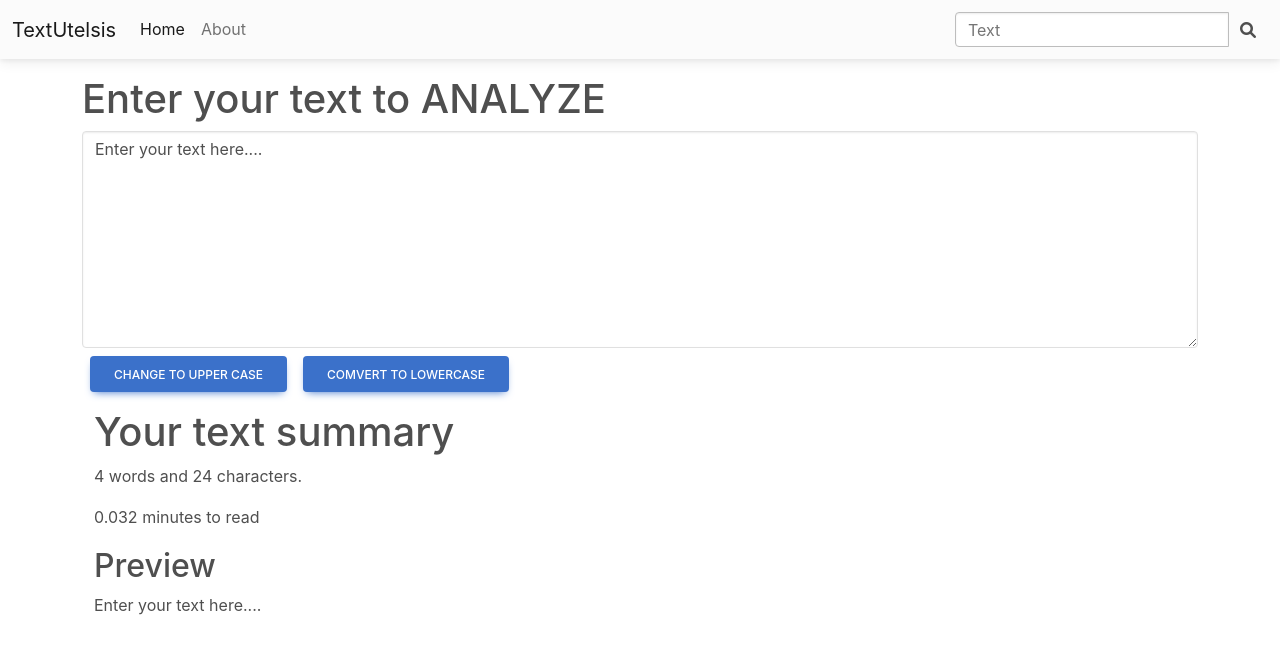
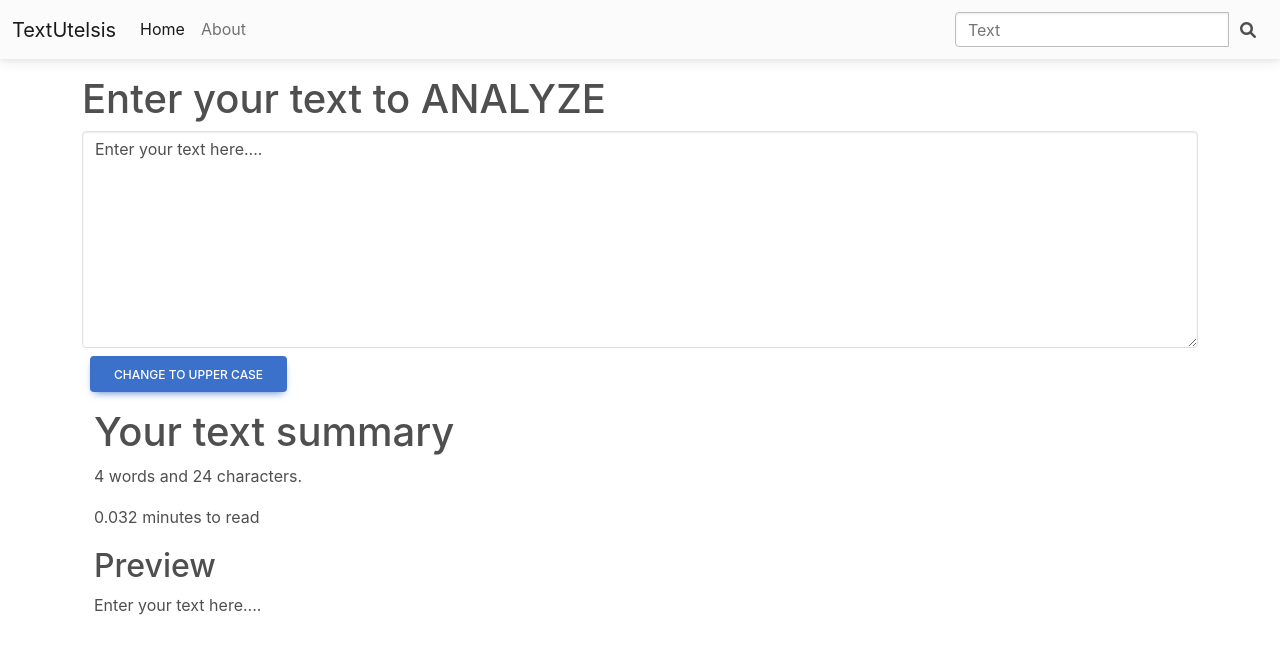
Before and after one commit to atrleo/Text-analysis-REACT-, a React (Create React App) app: page / in a window 1280 px wide. Shown: the top 652 px of the page. Built offline with nearby package versions, Linux system fonts and the light colour scheme.

Commit message:
removed button

```diff
--- a/src/components/TextForm.js
+++ b/src/components/TextForm.js
@@ -29,7 +29,7 @@ export default function (props) {
 
                 <textarea value={text}  onChange={handleOnChange} className="form-control border" id="myBox" rows="8" ></textarea>
                 <button className="btn btn-primary mx-2 my-2"  onClick={handleUpClick}>Change to UPPER CASE</button>
-                <button className="btn btn-primary mx-2 my-2" onClick={handleLowClick}>Comvert To lowercase</button>
+
             </div>
 
         </div>
```
